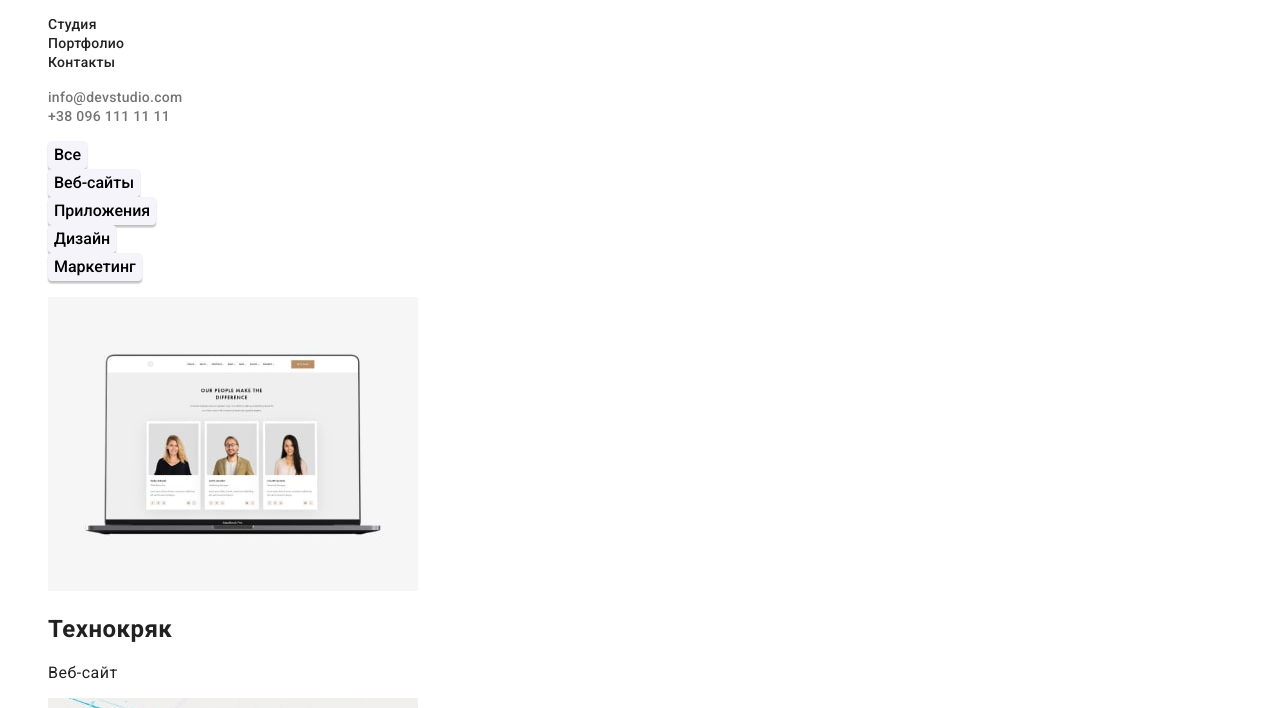
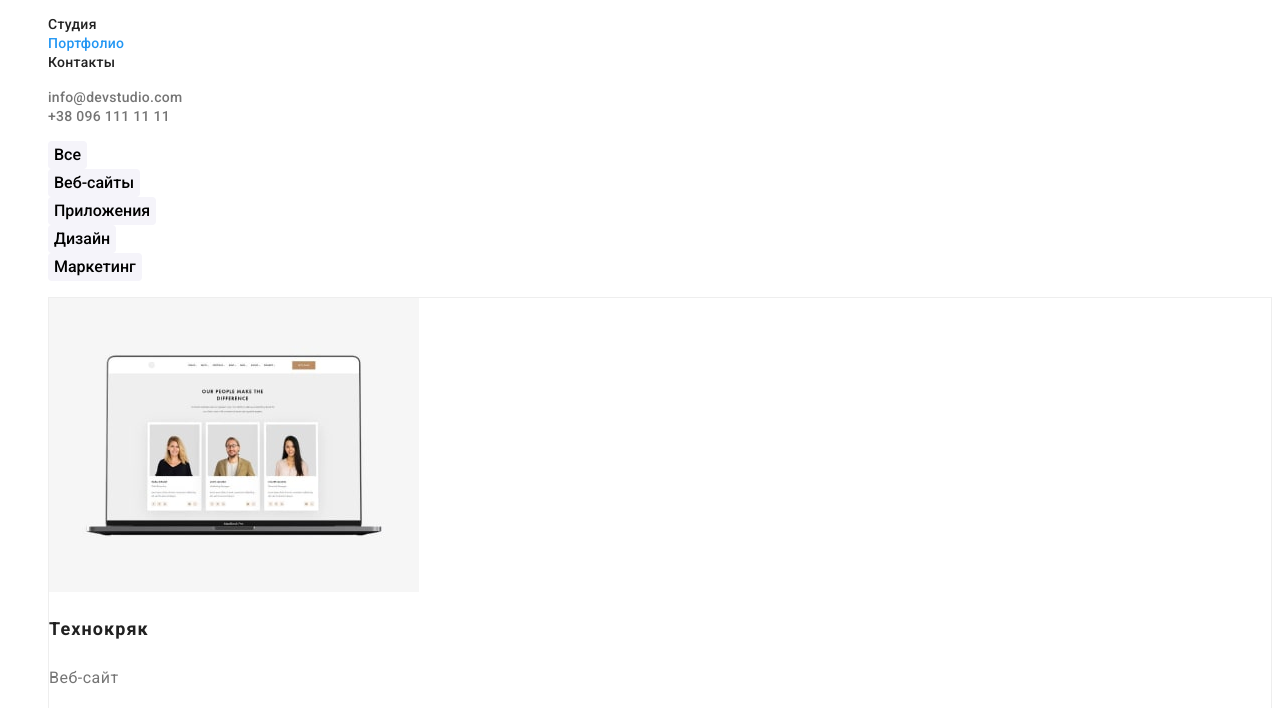
Before and after one commit to alex-borets/goit-markup-hw-02, a plain HTML site: page portfolio.html in a window 1280 px wide. Shown: the part 41-749 px from the top of the page. Drawn offline with Linux system fonts and the light colour scheme.

Commit message:
portfolio ready

```diff
--- a/css/styles.css
+++ b/css/styles.css
@@ -18,6 +18,7 @@ body {
 
 .link {
   text-decoration: none;
+  color: inherit;
 }
 
 .list {
@@ -34,6 +35,12 @@ body {
 .btn {
   cursor: pointer;
   border-style: none;
+  font-family: inherit;
+  text-align: center;
+}
+
+.current {
+  color: var(--accent-color);
 }
 
 /* HEADER */
@@ -50,7 +57,6 @@ body {
   font-size: 14px;
   line-height: calc(16 / 14);
   letter-spacing: 0.02em;
-  color: inherit;
 }
 
 .header-contacts-link {
@@ -84,18 +90,20 @@ body {
 }
 
 .hero-btn {
-  font-family: inherit;
   font-weight: 700;
   font-size: 16px;
   line-height: calc(30 / 16);
   display: flex;
   align-items: center;
-  text-align: center;
   letter-spacing: 0.06em;
   background-color: var(--accent-color);
   color: var(--third-text-color);
+  border-radius: 4px;
+}
+
+.hero-btn:hover,
+.hero-btn:focus {
   box-shadow: 0px 4px 4px rgba(0, 0, 0, 0.15);
-  border-radius: 4px;
 }
 
 /* SECTIONS */
@@ -193,17 +201,33 @@ body {
 .portfolio-btn:focus {
   color: var(--third-text-color);
   background-color: var(--accent-color);
+  box-shadow: 0px 3px 1px rgba(0, 0, 0, 0.1), 0px 1px 2px rgba(0, 0, 0, 0.08),
+    0px 2px 2px rgba(0, 0, 0, 0.12);
 }
 
 .portfolio-btn {
-  font-family: inherit;
   background: var(--btn-bg-color);
   font-weight: 500;
   font-size: 16px;
   line-height: calc(26 / 16);
-  text-align: center;
-  box-shadow: 0px 3px 1px rgba(0, 0, 0, 0.1), 0px 1px 2px rgba(0, 0, 0, 0.08),
-    0px 2px 2px rgba(0, 0, 0, 0.12);
   border-radius: 4px;
-  border-style: none;
 }
+
+.projects-item {
+  border: 1px solid #eeeeee;
+  box-sizing: border-box;
+}
+
+.projects-title {
+  font-weight: 700;
+  font-size: 18px;
+  line-height: calc(36 / 18);
+  letter-spacing: 0.06em;
+  color: var(--primary-text-color);
+}
+
+.projects-type {
+  font-size: 16px;
+  line-height: calc(30 / 16);
+  color: var(--secondary-text-color);
+}
--- a/portfolio.html
+++ b/portfolio.html
@@ -27,7 +27,7 @@
             <a href="./index.html" class="header-link link">Студия</a>
           </li>
           <li class="header-item">
-            <a href="./portfolio.html" class="header-link link">Портфолио</a>
+            <a href="./portfolio.html" class="current header-link link">Портфолио</a>
           </li>
           <li class="header-item">
             <a href="" class="header-link link">Контакты</a>
@@ -71,12 +71,15 @@
 
         <ul class="projects-list list">
           <li class="projects-item">
+            <a class="projects-link link" href="">
               <img src="./images/portfolio-image1.jpg" alt="Ноутбук" width="370" />
               <h2 class="projects-title">Технокряк</h2>
               <p class="projects-type">Веб-сайт</p>
+            </a>
           </li>
 
           <li class="projects-item">
+            <a class="projects-link link" href="">
               <img
                 src="./images/portfolio-image2.jpg"
                 alt="Постер с двумя баскетболистами"
@@ -84,45 +87,59 @@
               />
               <h2 class="projects-title" lang="en">Постер New Orlean vs Golden Star</h2>
               <p class="projects-type">Дизайн</p>
+            </a>
           </li>
 
           <li class="projects-item">
+            <a class="projects-link link" href="">
               <img src="./images/portfolio-image3.jpg" alt="Постер рыбного ресторана" width="370" />
               <h2 class="projects-title" lang="en">Ресторан Seafood</h2>
               <p class="projects-type">Приложение</p>
+            </a>
           </li>
 
           <li class="projects-item">
+            <a class="projects-link link" href="">
               <img src="./images/portfolio-image4.jpg" alt="Наушники" width="370" />
               <h2 class="projects-title" lang="en">Проект Prime</h2>
               <p class="projects-type">Маркетинг</p>
+            </a>
           </li>
 
           <li class="projects-item">
+            <a class="projects-link link" href="">
               <img src="./images/portfolio-image5.jpg" alt="Две коробки" width="370" />
               <h2 class="projects-title" lang="en">Проект Boxes</h2>
               <p class="projects-type">Приложение</p>
+            </a>
           </li>
 
           <li class="projects-item">
+            <a class="projects-link link" href="">
               <img src="./images/portfolio-image6.jpg" alt="Моноблок" width="370" />
               <h2 class="projects-title" lang="en">Inspiration has no Borders</h2>
               <p class="projects-type">Веб-сайт</p>
+            </a>
           </li>
 
           <li class="projects-item">
+            <a class="projects-link link" href="">
               <img src="./images/portfolio-image7.jpg" alt="Открытая книга" width="370" />
               <h2 class="projects-title" lang="en">Издание Limited Edition</h2>
               <p class="projects-type">Дизайн</p>
+            </a>
           </li>
 
           <li class="projects-item">
+            <a class="projects-link link" href="">
               <img src="./images/portfolio-image8.jpg" alt="Бирка" width="370" />
               <h2 class="projects-title" lang="en">Проект LAB</h2>
               <p class="projects-type">Маркетинг</p>
+            </a>
           </li>
 
           <li class="projects-item">
+            <a class="projects-link link" href="">
               <img
                 src="./images/portfolio-image9.jpg"
                 alt="Руки на клавиатуре ноутбука"
@@ -130,6 +147,7 @@
               />
               <h2 class="projects-title" lang="en">Growing Business</h2>
               <p class="projects-type">Приложение</p>
+            </a>
           </li>
         </ul>
       </section>
```
Also changed, not shown: index.html (+1 -1 lines). Lines whose indentation alone changed are shown as unchanged.
